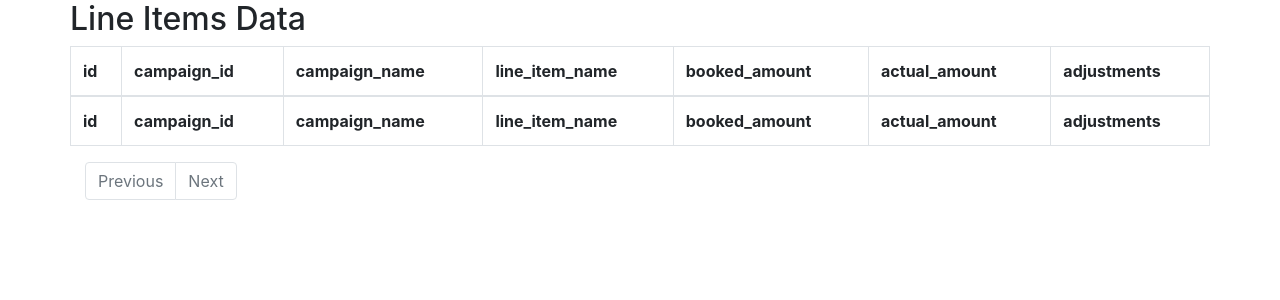
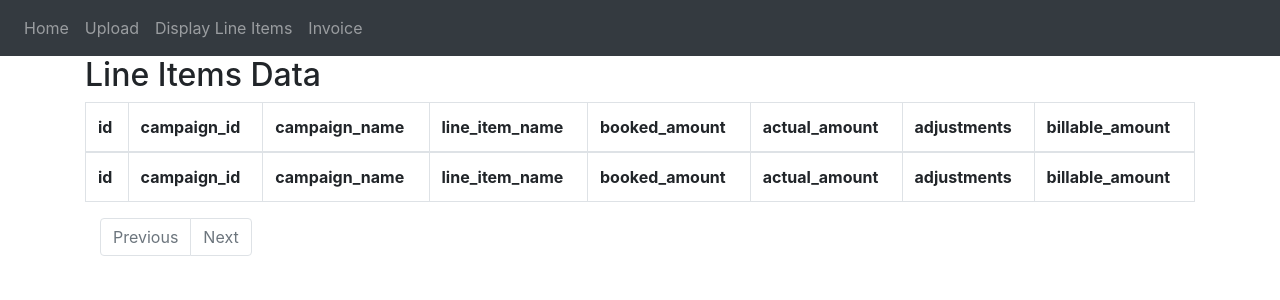
Before and after one commit to billywu1029/web-app, a Python web app: template app/templates/lineitems.html in a window 1280 px wide. Shown: the top 300 px of the page. Run offline with Jinja, Linux system fonts and the light colour scheme; the template is opened without the code that fills it, so the values that code supplies are empty; some libraries are stand-ins or nearby versions.

Commit message:
Top navbar + Total Invoice

```diff
--- a/app/models.py
+++ b/app/models.py
@@ -11,3 +11,4 @@ class LineItem(db.Model):
     booked_amount = db.Column(db.Float, nullable=False)
     actual_amount = db.Column(db.Float, nullable=False)
     adjustments = db.Column(db.Float, nullable=False)
+    billable_amount = db.Column(db.Float, nullable=False)
--- /dev/null
+++ b/app/templates/base.html
@@ -0,0 +1,44 @@
+<!DOCTYPE html>
+<html lang="en">
+<head>
+    <meta charset="utf-8" />
+    <meta name="viewport" content="width=device-width, initial-scale=1" />
+    <link
+      rel="stylesheet"
+      href="https://stackpath.bootstrapcdn.com/bootstrap/4.4.1/css/bootstrap.min.css"
+      integrity="sha384-Vkoo8x4CGsO3+Hhxv8T/Q5PaXtkKtu6ug5TOeNV6gBiFeWPGFN9MuhOf23Q9Ifjh"
+      crossorigin="anonymous"
+    />
+    <link
+      rel="stylesheet"
+      href="https://stackpath.bootstrapcdn.com/font-awesome/4.7.0/css/font-awesome.min.css"
+      crossorigin="anonymous"
+    />
+
+    <title>{% block title %}Home{% endblock %}</title>
+  </head>
+
+  <body>
+    <nav class="navbar navbar-expand-lg navbar-dark bg-dark">
+      <button
+        class="navbar-toggler"
+        type="button"
+        data-toggle="collapse"
+        data-target="#navbar"
+      >
+        <span class="navbar-toggler-icon"></span>
+      </button>
+      <div class="collapse navbar-collapse" id="navbar">
+        <div class="navbar-nav">
+          <a class="nav-item nav-link" id="home" href="/">Home</a>
+          <a class="nav-item nav-link" id="upload" href="/upload">Upload</a>
+          <a class="nav-item nav-link" id="lineitems" href="/lineitems/1">Display Line Items</a>
+          <a class="nav-item nav-link" id="invoice" href="/invoice">Invoice</a>
+        </div>
+      </div>
+    </nav>
+
+  <div class="container">{% block content %} {% endblock %}</div>
+
+</body>
+</html>
--- /dev/null
+++ b/app/templates/invoice.html
@@ -0,0 +1,6 @@
+{% extends "base.html" %}
+{% block title %} Invoice {% endblock %}
+{% block content %}
+    <p> <h3>Total Invoice: </h3> </p>
+    {{ invoice }}
+{% endblock %}
--- a/app/templates/lineitems.html
+++ b/app/templates/lineitems.html
@@ -1,6 +1,6 @@
-<!DOCTYPE html>
-<html lang="en">
-
+{% extends "base.html" %}
+{% block title %} Line Items Data {% endblock %}
+{% block content %}
 <!--
 Borrowed from:
 https://tutorial101.blogspot.com/2020/03/python-flask-sqlalchemy-pagination.html
@@ -10,12 +10,6 @@ https://tutorial101.blogspot.com/2020/03/python-flask-sqlalchemy-pagination.html
 <script src="https://maxcdn.bootstrapcdn.com/bootstrap/4.0.0/js/bootstrap.min.js"></script>
 <script src="https://cdnjs.cloudflare.com/ajax/libs/jquery/3.2.1/jquery.min.js"></script>
 
-<head>
-    <meta charset="UTF-8">
-    <title>Line Items</title>
-</head>
-
-<body>
 <div class="container">
  <div class="row">
  <p><h2>Line Items Data</h2>  </p>
@@ -29,6 +23,7 @@ https://tutorial101.blogspot.com/2020/03/python-flask-sqlalchemy-pagination.html
                 <th>booked_amount</th>
                 <th>actual_amount</th>
                 <th>adjustments</th>
+                <th>billable_amount</th>
             </tr>
         </thead>
         <tbody>
@@ -41,6 +36,7 @@ https://tutorial101.blogspot.com/2020/03/python-flask-sqlalchemy-pagination.html
                 <td>{{ lineitem.booked_amount}}</td>
                 <td>{{ lineitem.actual_amount}}</td>
                 <td>{{ lineitem.adjustments}}</td>
+                <td>{{ lineitem.billable_amount}}</td>
             </tr>
             {% endfor %}
         </tbody>
@@ -53,6 +49,7 @@ https://tutorial101.blogspot.com/2020/03/python-flask-sqlalchemy-pagination.html
                 <th>booked_amount</th>
                 <th>actual_amount</th>
                 <th>adjustments</th>
+                <th>billable_amount</th>
             </tr>
         </tfoot>
     </table>
@@ -108,5 +105,4 @@ label {
 }
 </style>
 
-</body>
-</html>
+{% endblock %}
```
Also changed, not shown: app/templates/upload.html (+6 -11 lines), app/views.py (+26 -15 lines).
